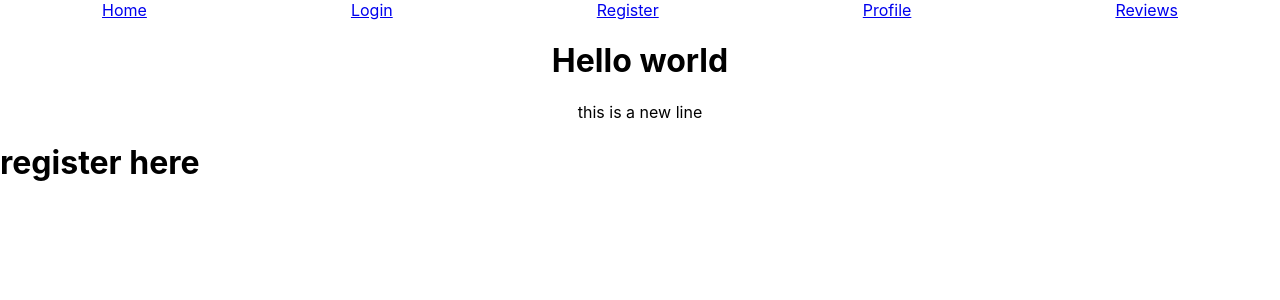
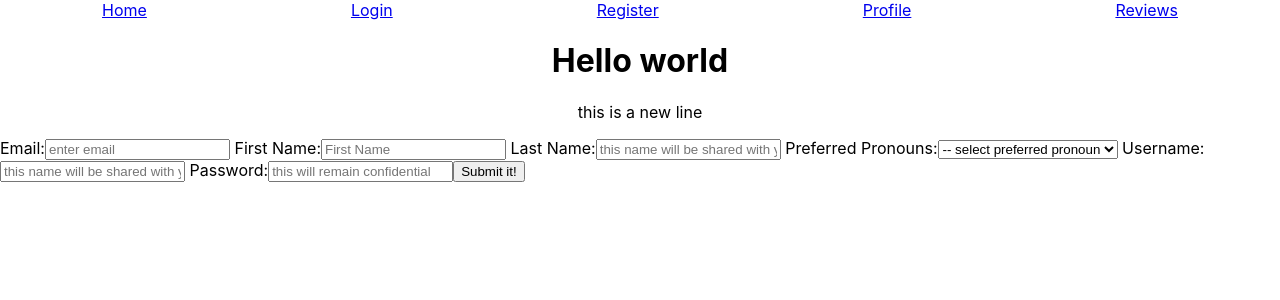
Before and after one commit to african-marketplace-4/front-end, a React (Create React App) app in the folder front-end/: page /register in a window 1280 px wide. Shown: the top 300 px of the page. Built offline with nearby package versions, Linux system fonts and the light colour scheme; no server answers.

Commit message:
register and login now have ability to fill inputs

```diff
--- a/front-end/src/App.js
+++ b/front-end/src/App.js
@@ -7,7 +7,7 @@ import Login from './Components/Login/Login';
 import Profile from './Components/Profile/profile';
 import Reviews from './Components/Reviews/Reviews';
 import Header from './Components/Header/Header';
-import Register from './Components/Register/register';
+import Register from './Components/Register/register_form';
 
 const mainUser ={
   name: {
@@ -22,51 +22,71 @@ const mainUser ={
   },
   //could also have location and other things in here
 
+}
+
+//////// FOR REGISTER FORM ///////
+// const initialRegister ={
+//   name: {
+//     first: '', //string
+//     last: '', //string
+//     pronoun: '', //dropdown
+//   },
+//   email: '', //string
+//   login: {
+//     username: '', //string
+//     password: '' //string
+//   },
+//   //could also have location and other things in here
+
+// }
 
 
-}
+////// FOR LOGIN ////////
+// const initialLoginUsername ={
+//   login: {
+//     username: '', //string
+//     password: '' //string
+//   },
+  //could also have email as an optional and other things in here
 
-const initialBlank ={
-  name: {
-    first: '', //string
-    last: '', //string
-    pronoun: '', //dropdown
-  },
-  email: '', //string
-  login: {
-    username: '', //string
-    password: '' //string
-  },
-  //could also have location and other things in here
 
-}
 
 
 function App() {
   const [user, setUser] = useState(mainUser);
   const [users, setUsers] = useState([]); //to be an empty array of things
 
-  const [newMember, setNewMember] = useState(mainUser);
+  // const [newMember, setNewMember] = useState(mainUser);
 
-  const makeNewMember = (inputName, inputValue) => {
-    setNewMember({ ...newMember, [inputName]: inputValue});
+  // const makeNewMember = (inputName, inputValue) => {
+  //   setNewMember({ ...newMember, [inputName]: inputValue});
+  // }
+
+  // const createMember = (inputName, inputValue) => {
+  //   setUser({ ...user, [inputName]: inputValue});
+  // }
+
+  //for the submitter in the register
+  const onSubmit = (evt, register) =>{
+    evt.preventDefault();
+    console.log(register)
   }
-
-  const createMember = (inputName, inputValue) => {
-    setUser({ ...user, [inputName]: inputValue});
-  }
-
 
   useEffect(() => {
     async function getUsers() {
-    const users = await axios.get('https://randomuser.me/api/?results=5');
-    //console.log(users.data.results);
-    setUsers(users.data.results)
+      const users = await axios.get('https://randomuser.me/api/?results=5');
+      //console.log(users.data.results);
+      setUsers(users.data.results)
     }
 
     getUsers();
   }, []);
 
+  // useEffect(() => {
+  //   async function newMembership(){
+  //     const user = await axios.post('https://randomuser.me/api', )
+  //   }
+  // })
 
 
   return (
@@ -83,12 +103,13 @@ function App() {
     </div>
 
       <Route path="/login">
-        <Login user={user} key={user.login.password}/>
+        <Login user={user} key={user.login.password}
+        />
       </Route>
       <Route path="/register">
         <Register
           user={user}
-          update={createMember}
+          onSubmit = {onSubmit}
           />
       </Route>
       <Route exact path="/">
--- a/front-end/src/Components/Login/login_form.js
+++ b/front-end/src/Components/Login/login_form.js
@@ -1,17 +1,27 @@
-import React from "react";
-import { Route } from 'react-router-dom';
+import React, { useState } from "react";
+ import { Route, Link } from 'react-router-dom';
 
+const initialLoginUsername = {
+  login: {
+    username: '', //string
+    password: '' //string
+  }
+}
 
+function Form(props) {
+  const [ formVals, setFormVals ] = useState(initialLoginUsername);
 
-function Form(props){
-    const { values, update } = props;
+  const onChange = evt => {
+    const { name, value } = evt.target;
+    setFormVals({ ...formVals, [name]: value})
+  }
 
-    //update the items in our api
-    const onChange = evt => {
-        const name = evt.target.name;
-        const value = evt.target.value;
-        update( name, value );
-    }
+    // update the items in our api
+    // const onChange = evt => {
+    //     const name = evt.target.name;
+    //     const value = evt.target.value;
+    //       update( name, value );
+    // }
 
 
     return(
@@ -23,7 +33,7 @@ function Form(props){
                  type="text"
                  name="username"
                  placeholder="this name will be shared with your peers"
-                 value={values.login.username}
+                 value={formVals.username}
                 />
             </label>
             <label> Password:
@@ -32,12 +42,12 @@ function Form(props){
                  type="text"
                  name="password"
                  placeholder="this will remain confidential"
-                 value={values.login.password}
+                 value={formVals.password}
                 />
             </label>
 
           </div>
-          <button onClick={() => props.submitForm(<Route path="/welcome_page"/>)}> Submit </button>
+          <button to='/welcome_page' onClick={() => props.submitForm(<Link to="/welcome_page"/>)}> Submit </button>
         </form>
     )
 }
--- a/front-end/src/Components/Register/register_form.js
+++ b/front-end/src/Components/Register/register_form.js
@@ -1,32 +1,83 @@
-import React from "react";
+import React, { useState } from "react";
 
-function Form(props){
+const initialRegister ={
+  name: {
+    first: '', //string
+    last: '', //string
+    pronoun: '', //dropdown
+  },
+  email: '', //string
+  login: {
+    username: '', //string
+    password: '' //string
+  },
+  //could also have location and other things in here
+
+}
+
+
+function RegiForm(props){
+  const [ formVals, setFormVals ] = useState(initialRegister);
+
+  const onChange = evt => {
+    const { name, value } = evt.target;
+    setFormVals({ ...formVals, [name]: value })
+  }
 
     return(
-        <form className="register">
+        <form className="register"
+            onSubmit = { (evt)  =>
+              props.onSubmit(evt, formVals)
+            }
+            >
           <div className="register-comp">
+            <label className="email"> Email:
+               <input
+                 type="text"
+                 name="email"
+                 placeholder="enter email"
+                 value={formVals.email}
+                 onChange={onChange}
+                />
+            </label>
             <label className="name"> First Name:
                <input
                  type="text"
-                 name="user.name.first"
+                 name="first"
                  placeholder="First Name"
-                 value={props.user.name.first}
+                 value={formVals.first}
+                 onChange={onChange}
                 />
             </label>
             <label className="name"> Last Name:
                <input
                  type="text"
-                 name="name.last"
+                 name="last"
                  placeholder="this name will be shared with your peers"
-                 value={props.user.name.last}
+                 value={formVals.last}
+                 onChange={onChange}
                 />
+            </label>
+            <label className="pronouns"> Preferred Pronouns:
+               <select
+                 name="pronoun"
+                 value={formVals.pronoun}
+                 onChange={onChange}
+                >
+                  <option value=''> -- select preferred pronoun </option>
+                  <option value='he_him'> he/him </option>
+                  <option value='she_her'> she/her </option>
+                  <option value='they_them'> they/them </option>
+                  <option value='other'> other than listed above </option>
+                </select>
             </label>
             <label className="username"> Username:
                <input
                  type="text"
                  name="username"
                  placeholder="this name will be shared with your peers"
-                 value={props.user.login.username}
+                 value={formVals.username}
+                 onChange={onChange}
                 />
             </label>
             <label> Password:
@@ -34,12 +85,13 @@ function Form(props){
                  type="text"
                  name="password"
                  placeholder="this will remain confidential"
-                 value={props.user.login.password}
+                 value={formVals.password}
+                 onChange={onChange}
                 />
             </label>
-
+            <input type='submit' value='Submit it!'/>
           </div>
         </form>
     )
 }
-export default Form;
+export default RegiForm;
```
Also changed, not shown: front-end/src/Components/Welcome/Welcome.js (added), 1 other file (tests, documents, lock files or other folders).
